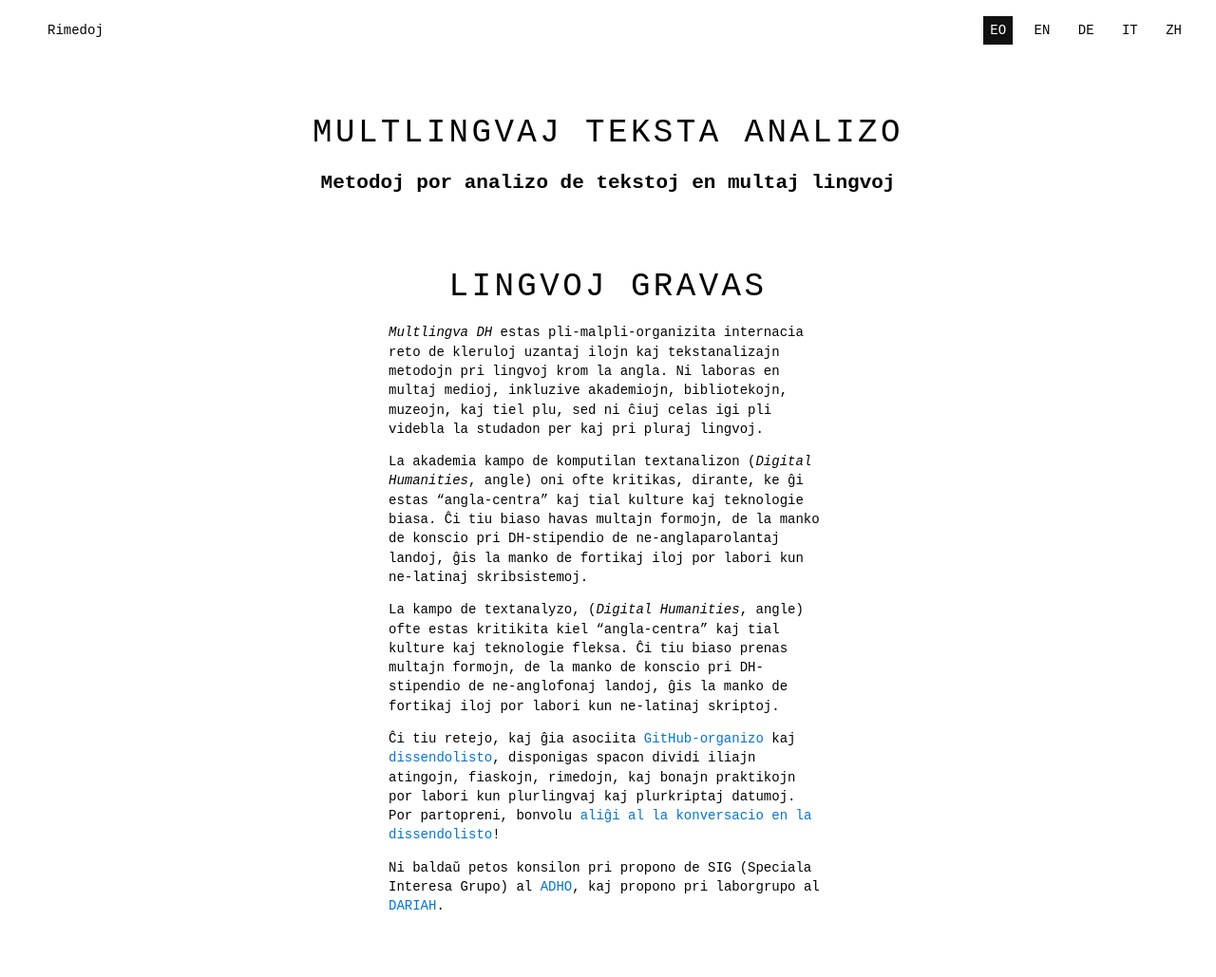
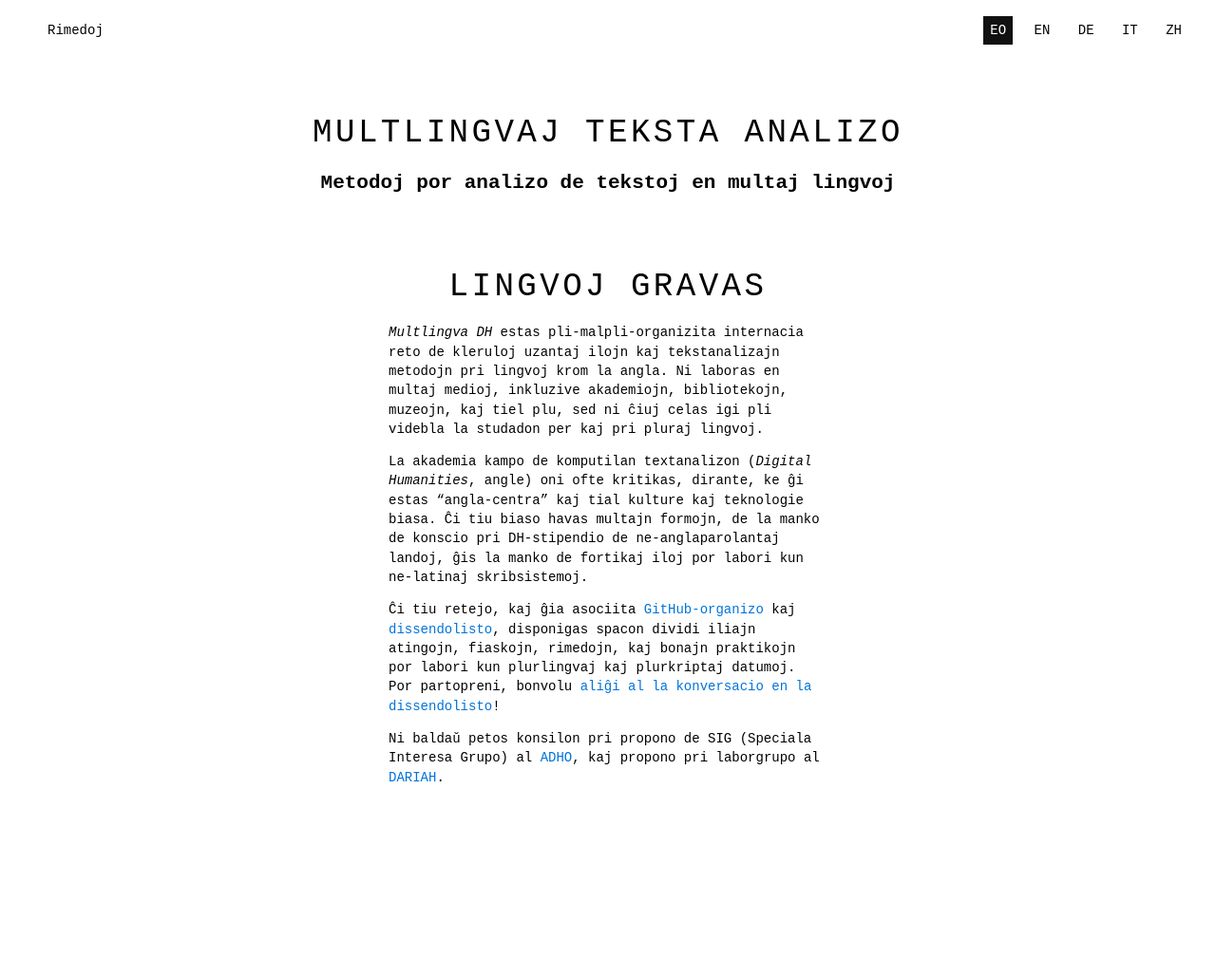
Before and after one commit to multilingual-dh/multilingual-dh.github.io, a Jekyll site: the page built from index.md, in a window 1280 px wide. Shown: the whole page at 95% size. Built offline with Jekyll 4.4.1, drawn with Linux system fonts in a browser that asks for light colours; after the commit the page ends 900 px from its top, so only the background shows below that.

Commit message:
oops, forgot to save

```diff
--- a/index.md
+++ b/index.md
@@ -9,8 +9,6 @@ language: eo
 
 La akademia kampo de komputilan textanalizon (*Digital Humanities*, angle) oni ofte kritikas, dirante, ke ĝi estas “angla-centra” kaj tial kulture kaj teknologie biasa. Ĉi tiu biaso havas multajn formojn, de la manko de konscio pri DH-stipendio de ne-anglaparolantaj landoj, ĝis la manko de fortikaj iloj por labori kun ne-latinaj skribsistemoj.
 
-La kampo de textanalyzo, (*Digital Humanities*, angle) ofte estas kritikita kiel "angla-centra" kaj tial kulture kaj teknologie fleksa. Ĉi tiu biaso prenas multajn formojn, de la manko de konscio pri DH-stipendio de ne-anglofonaj landoj, ĝis la manko de fortikaj iloj por labori kun ne-latinaj skriptoj.
-
 Ĉi tiu retejo, kaj ĝia asociita [GitHub-organizo](https://github.com/multilingual-dh) kaj [dissendolisto](https://mailman.stanford.edu/mailman/listinfo/multilingual-dh), disponigas spacon dividi iliajn atingojn, fiaskojn, rimedojn, kaj bonajn praktikojn por labori kun plurlingvaj kaj plurkriptaj datumoj. Por partopreni, bonvolu [aliĝi al la konversacio en la dissendolisto](https://mailman.stanford.edu/mailman/listinfo/multilingual-dh)!
 
 Ni baldaŭ petos konsilon pri propono de SIG (Speciala Interesa Grupo) al [ADHO](http://adho.org/), kaj propono pri laborgrupo al [DARIAH](https: //www.dariah.eu /).
```
